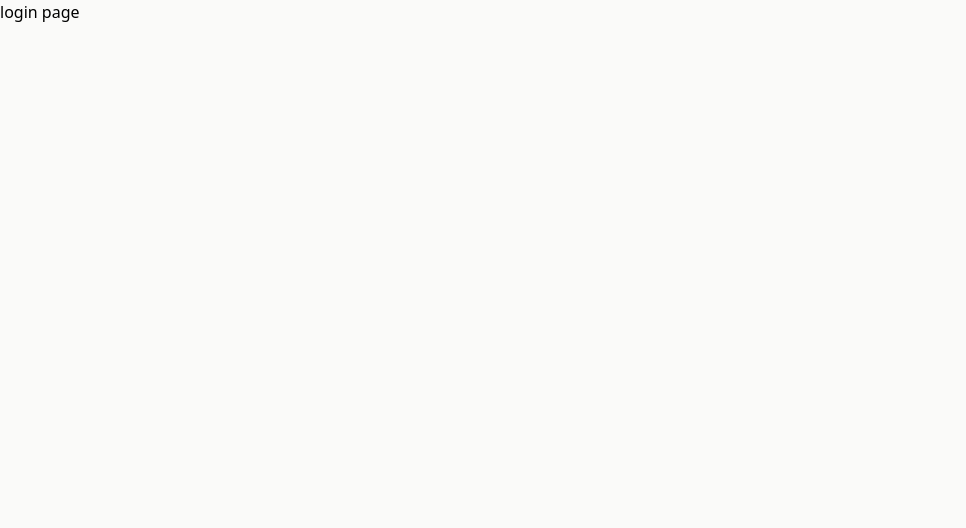
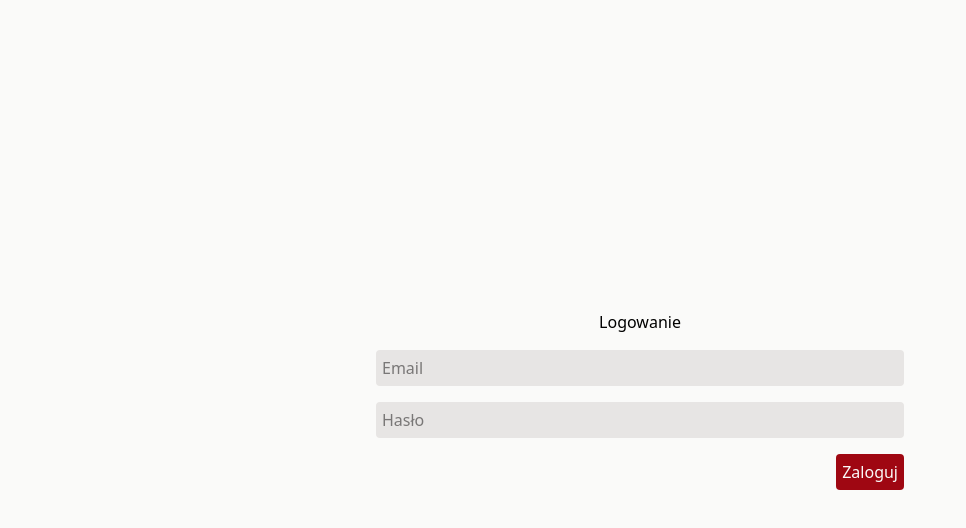
Before and after one commit to JOSK2025/f1pl, a React (Vite) app in the folder frontend/: page /login in a window 1280 px wide. Shown: the top 528 px of the page, without its empty margins (0-966 px from the left). Built offline with nearby package versions, Linux system fonts and the light colour scheme.

Commit message:
add login form

```diff
--- a/frontend/src/pages/Login.tsx
+++ b/frontend/src/pages/Login.tsx
@@ -1,9 +1,54 @@
-const Login = () => {
+import React, {useState} from "react";
+import axios from "axios";
+
+const Register = () => {
+    const [formData, setFormData] = useState({
+        email: "",
+        password: ""
+    });
+
+    const handleChange = (e: React.ChangeEvent<HTMLInputElement>) => {
+        setFormData({
+            ...formData,
+            [e.target.name]: e.target.value
+        });
+    };
+
+    const handleSubmit = async (e: React.FormEvent<HTMLFormElement>) => {
+        e.preventDefault();
+
+        try {
+            const response = await axios.post("http://localhost:8080/api/auth/login", formData);
+            alert(response.data);
+        } catch (error) {
+            console.log(error);
+        }
+    }
+
     return (
-        <div>
-            login page
+        <div className="min-h-screen flex justify-center items-center">
+            <form className="p-30 w-6/10 flex flex-col items-center gap-4" onSubmit={handleSubmit}>
+                <h2 className="">Logowanie</h2>
+                <input
+                    className="w-full p-1 border-2 border-transparent rounded-sm bg-stone-200 focus:border-stone-800 focus:outline-none text-stone-950"
+                    type="email"
+                    name="email"
+                    placeholder="Email"
+                    value={formData.email}
+                    onChange={handleChange}
+                />
+                <input
+                    className="w-full p-1 border-2 border-transparent rounded-sm bg-stone-200 focus:border-stone-800 focus:outline-none text-stone-950"
+                    type="password"
+                    name="password"
+                    placeholder="Hasło"
+                    value={formData.password}
+                    onChange={handleChange}
+                />
+                <button type="submit" className="cursor-pointer bg-red-800 text-stone-50 self-end p-1.5 rounded-sm">Zaloguj</button>
+            </form>
         </div>
     );
 };
 
-export default Login;
+export default Register;
--- a/frontend/src/pages/Register.tsx
+++ b/frontend/src/pages/Register.tsx
@@ -1,5 +1,6 @@
 import React, {useState} from "react";
 import axios from "axios";
+import {useNavigate} from "react-router-dom";
 
 const Register = () => {
     const [formData, setFormData] = useState({
@@ -7,6 +8,7 @@ const Register = () => {
         email: "",
         password: ""
     });
+    const navigate = useNavigate();
 
     const handleChange = (e: React.ChangeEvent<HTMLInputElement>) => {
         setFormData({
@@ -19,7 +21,9 @@ const Register = () => {
         e.preventDefault();
 
         try {
-            await axios.post("http://localhost:8080/api/auth/register", formData);
+            const response = await axios.post("http://localhost:8080/api/auth/register", formData);
+            alert(response.data);
+            navigate("/login");
         } catch (error) {
             console.log(error);
         }
```
Also changed, not shown: 1 other file (tests, documents, lock files or other folders).
